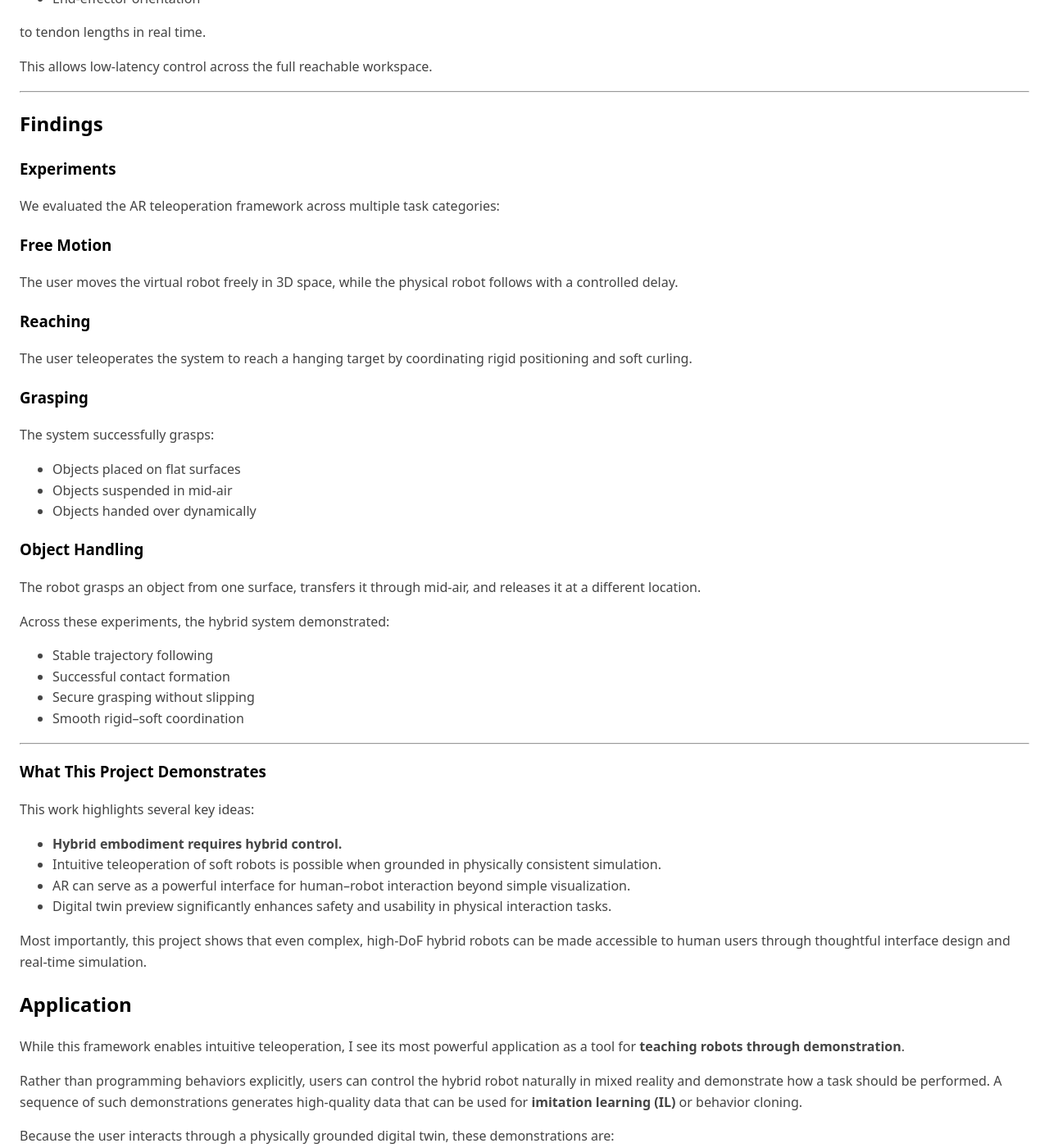
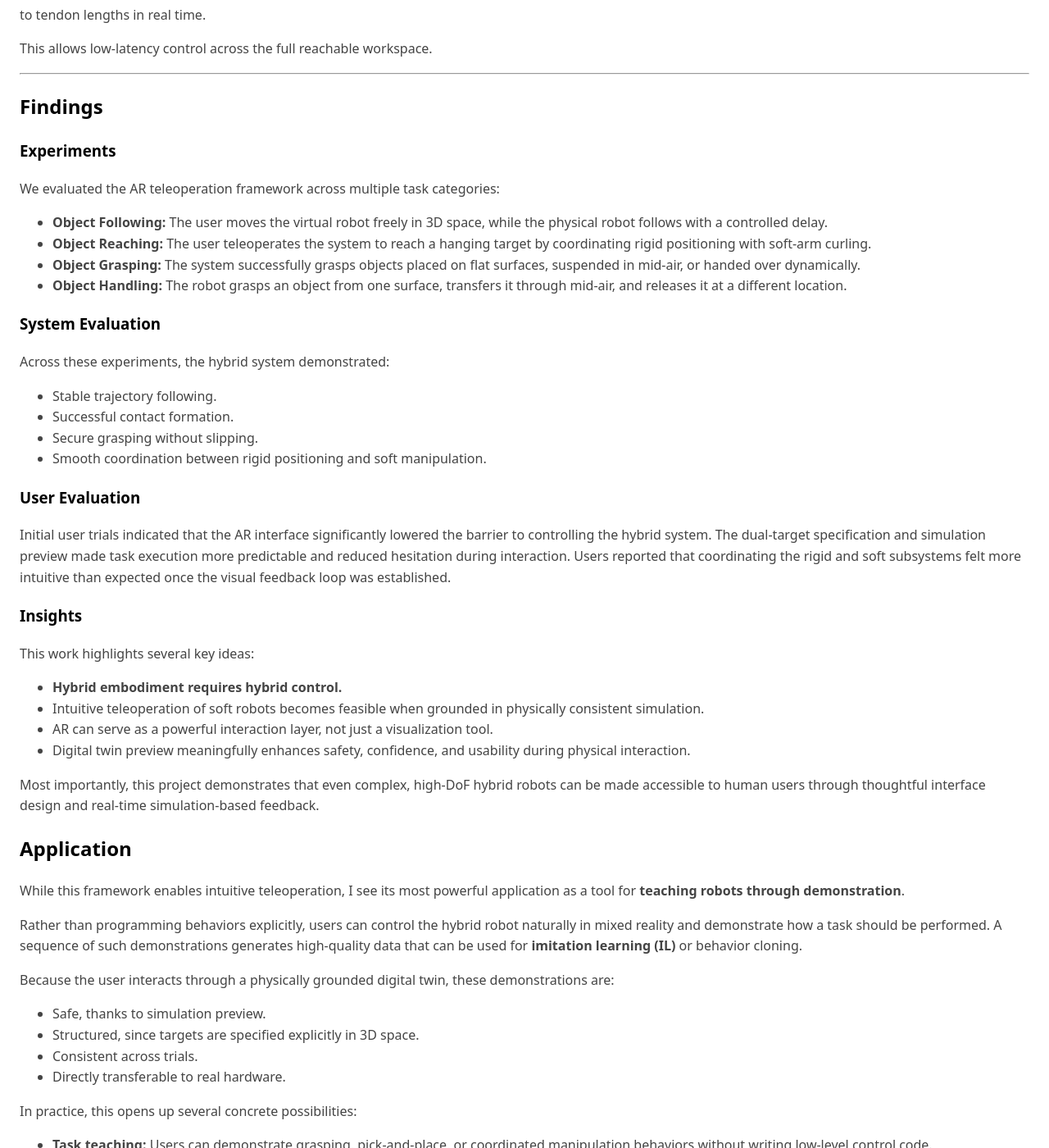
Before and after one commit to Jack-Klusmann/jack-klusmann.github.io, a Jekyll site: the page built from _projects/human_robot_interaction_3.md, in a window 1280 px wide and 1400 px high, scrolled down 2797 px. Shown: the whole window at 82% size. Built offline with Jekyll 4.4.1, drawn with Linux system fonts in a browser that asks for light colours.

Commit message:
Added findings

```diff
--- a/_projects/human_robot_interaction_3.md
+++ b/_projects/human_robot_interaction_3.md
@@ -47,7 +47,7 @@ MuJoCo handles all physics computation, while Unity manages AR visualization and
 
 ---
 
-## AR-Based Teleoperation Concept
+### AR-Based Teleoperation Concept
 
 ### Dual Target Specification
 
@@ -87,7 +87,7 @@ Instead of blindly commanding the real robot, the user first evaluates the outco
 
 ---
 
-## Soft Arm Control Strategy
+### Soft Arm Control Strategy
 
 The soft continuum arm is constrained to **planar bending motions**, allowing unique shape mappings under single-degree-of-freedom actuation.
 
@@ -116,40 +116,34 @@ This allows low-latency control across the full reachable workspace.
 
 We evaluated the AR teleoperation framework across multiple task categories:
 
-### Free Motion
-The user moves the virtual robot freely in 3D space, while the physical robot follows with a controlled delay.
+- **Object Following:** The user moves the virtual robot freely in 3D space, while the physical robot follows with a controlled delay.
+- **Object Reaching:** The user teleoperates the system to reach a hanging target by coordinating rigid positioning with soft-arm curling.
+- **Object Grasping:** The system successfully grasps objects placed on flat surfaces, suspended in mid-air, or handed over dynamically.
+- **Object Handling:** The robot grasps an object from one surface, transfers it through mid-air, and releases it at a different location.
 
-### Reaching
-The user teleoperates the system to reach a hanging target by coordinating rigid positioning and soft curling.
-
-### Grasping
-The system successfully grasps:
-- Objects placed on flat surfaces
-- Objects suspended in mid-air
-- Objects handed over dynamically
-
-### Object Handling
-The robot grasps an object from one surface, transfers it through mid-air, and releases it at a different location.
+### System Evaluation
 
 Across these experiments, the hybrid system demonstrated:
 
-- Stable trajectory following
-- Successful contact formation
-- Secure grasping without slipping
-- Smooth rigid–soft coordination
+- Stable trajectory following.
+- Successful contact formation.
+- Secure grasping without slipping.
+- Smooth coordination between rigid positioning and soft manipulation.
 
----
+### User Evaluation
 
-### What This Project Demonstrates
+Initial user trials indicated that the AR interface significantly lowered the barrier to controlling the hybrid system. The dual-target specification and simulation preview made task execution more predictable and reduced hesitation during interaction. Users reported that coordinating the rigid and soft subsystems felt more intuitive than expected once the visual feedback loop was established.
+
+### Insights
 
 This work highlights several key ideas:
 
 - **Hybrid embodiment requires hybrid control.**
-- Intuitive teleoperation of soft robots is possible when grounded in physically consistent simulation.
-- AR can serve as a powerful interface for human–robot interaction beyond simple visualization.
-- Digital twin preview significantly enhances safety and usability in physical interaction tasks.
+- Intuitive teleoperation of soft robots becomes feasible when grounded in physically consistent simulation.
+- AR can serve as a powerful interaction layer, not just a visualization tool.
+- Digital twin preview meaningfully enhances safety, confidence, and usability during physical interaction.
 
-Most importantly, this project shows that even complex, high-DoF hybrid robots can be made accessible to human users through thoughtful interface design and real-time simulation.
+Most importantly, this project demonstrates that even complex, high-DoF hybrid robots can be made accessible to human users through thoughtful interface design and real-time simulation-based feedback.
 
 ## Application
 
@@ -185,7 +179,7 @@ More broadly, this project represents a step toward **immersive, simulation-grou
 
 ## Media
 
-<div style="position:relative; width:80%; margin:0 auto; padding-bottom:56.25%; height:0; overflow:hidden; border-radius:10px; border:1px solid #eee; background:#000;">
+<div style="position:relative; width:100%; margin:0 auto; padding-bottom:56.25%; height:0; overflow:hidden; border-radius:10px; border:1px solid #eee; background:#000;">
   <iframe
     src="https://www.youtube.com/embed/xgFLkJ0uQh0"
     title="Physical Human-Robot Interaction for Grasping in Augmented Reality via Rigid-Soft Robot Synergy"
```
